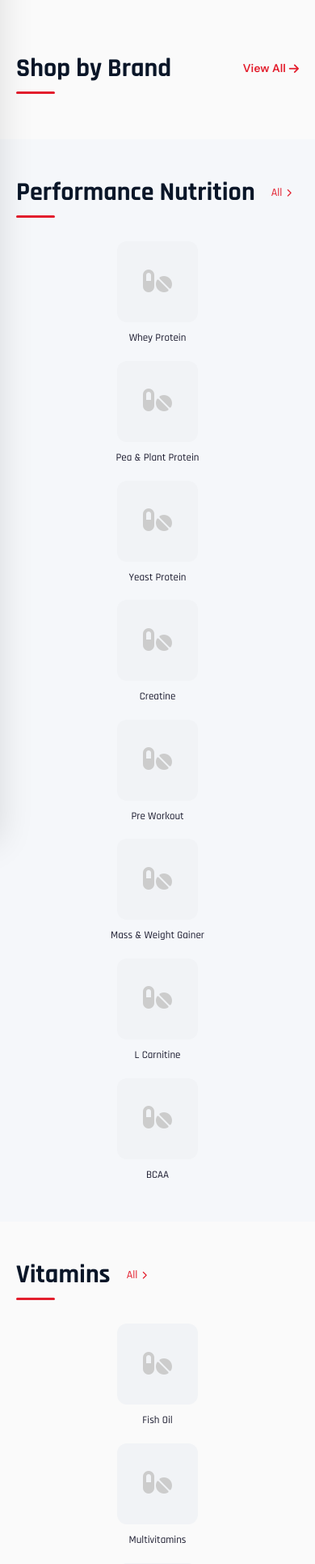
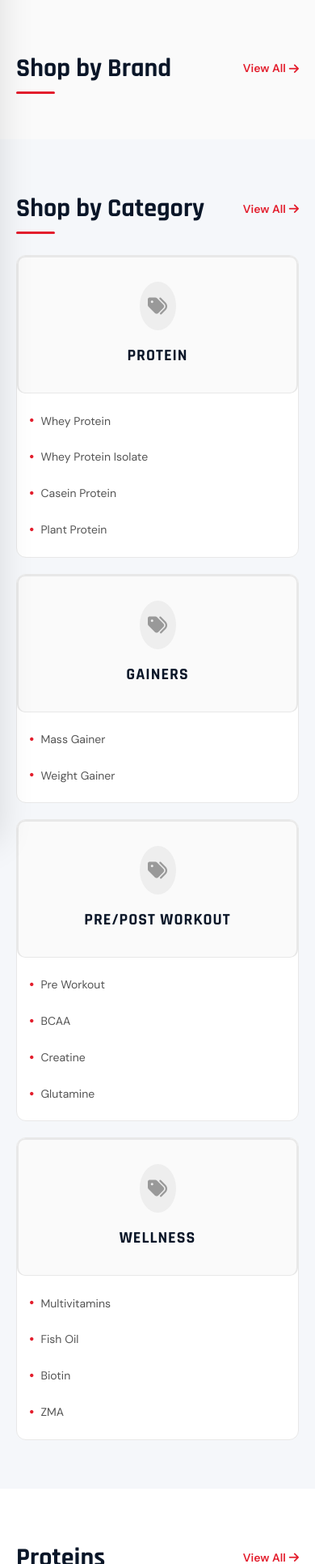
Before and after one commit to barixl/curve-sports, a Flask app: page / in a window 390 px wide. Shown: the part 413-2345 px from the top of the page at 81% size. Run offline with Flask 3, Linux system fonts and the light colour scheme; data comes from the database, SQL or seed files in the repository; data that the repository does not hold is empty.

Commit message:
Enhance storefront: Hierarchical categories and responsive category-specific product sections on home page

```diff
--- a/app.py
+++ b/app.py
@@ -94,59 +94,49 @@ def _seed_data():
     )
     db.session.add(admin)
 
-    # Clear old categories to avoid mess during development update
-    # In production, we'd use a migration or careful update
-    Category.query.delete()
-
-    # 1. Performance Nutrition
-    perf = Category(name='Performance Nutrition', slug='performance-nutrition', description='Supplements for athletic performance')
-    db.session.add(perf)
+    # Categories (Parent & Child)
+    # ── PROTEIN ──────────────────────────────────────────
+    prot = Category(name='PROTEIN', slug='protein', description='High quality protein supplements')
+    db.session.add(prot)
     db.session.flush()
 
-    perf_subs = [
-        ('Whey Protein', 'whey-protein'),
-        ('Pea & Plant Protein', 'plant-protein'),
-        ('Yeast Protein', 'yeast-protein'),
-        ('Creatine', 'creatine'),
-        ('Pre Workout', 'pre-workout'),
-        ('Mass & Weight Gainer', 'mass-gainer'),
-        ('L Carnitine', 'l-carnitine'),
-        ('BCAA', 'bcaa')
-    ]
-    for name, slug in perf_subs:
-        db.session.add(Category(name=name, slug=slug, parent_id=perf.id))
+    cat_whey = Category(name='Whey Protein', slug='whey-protein', parent_id=prot.id)
+    cat_iso  = Category(name='Whey Protein Isolate', slug='whey-isolate', parent_id=prot.id)
+    cat_cas  = Category(name='Casein Protein', slug='casein-protein', parent_id=prot.id)
+    cat_plant = Category(name='Plant Protein', slug='plant-protein', parent_id=prot.id)
 
-    # 2. Vitamins
-    vit = Category(name='Vitamins', slug='vitamins', description='Essential vitamins and minerals')
-    db.session.add(vit)
+    # ── GAINERS ──────────────────────────────────────────
+    gain = Category(name='GAINERS', slug='gainers')
+    db.session.add(gain)
     db.session.flush()
 
-    vit_subs = [
-        ('Fish Oil', 'fish-oil'),
-        ('Multivitamins', 'multivitamins'),
-        ('Magnesium', 'magnesium'),
-        ('Single Vitamins', 'single-vitamins'),
-        ('Shilajit', 'shilajit'),
-        ('Collagen', 'collagen'),
-        ('Ashwagandha', 'ashwagandha'),
-        ('Pre & Probiotics', 'probiotics')
-    ]
-    for name, slug in vit_subs:
-        db.session.add(Category(name=name, slug=slug, parent_id=vit.id))
+    cat_mass = Category(name='Mass Gainer', slug='mass-gainer', parent_id=gain.id)
+    cat_weight = Category(name='Weight Gainer', slug='weight-gainer', parent_id=gain.id)
 
-    # 3. Health Food
-    health = Category(name='Health Food', slug='health-food', description='Healthy snacks and ingredients')
-    db.session.add(health)
+    # ── PRE/POST WORKOUT ──────────────────────────────────
+    pre_post = Category(name='PRE/POST WORKOUT', slug='workout')
+    db.session.add(pre_post)
     db.session.flush()
 
-    health_subs = [
-        ('Protein Oats', 'protein-oats'),
-        ('Peanut Butter', 'peanut-butter'),
-        ('Apple Cider Vinegar (ACV)', 'acv'),
-        ('Protein Bars', 'protein-bars')
-    ]
-    for name, slug in health_subs:
-        db.session.add(Category(name=name, slug=slug, parent_id=health.id))
+    cat_pre = Category(name='Pre Workout', slug='pre-workout', parent_id=pre_post.id)
+    cat_bcaa = Category(name='BCAA', slug='bcaa', parent_id=pre_post.id)
+    cat_crea = Category(name='Creatine', slug='creatine', parent_id=pre_post.id)
+    cat_glut = Category(name='Glutamine', slug='glutamine', parent_id=pre_post.id)
+
+    # ── WELLNESS ─────────────────────────────────────────
+    well = Category(name='WELLNESS', slug='wellness')
+    db.session.add(well)
+    db.session.flush()
+
+    cat_multi = Category(name='Multivitamins', slug='multivitamins', parent_id=well.id)
+    cat_fish = Category(name='Fish Oil', slug='fish-oil', parent_id=well.id)
+    cat_biotin = Category(name='Biotin', slug='biotin', parent_id=well.id)
+    cat_zma = Category(name='ZMA', slug='zma', parent_id=well.id)
+
+    all_cats = [cat_whey, cat_iso, cat_cas, cat_plant, cat_mass, cat_weight,
+                cat_pre, cat_bcaa, cat_crea, cat_glut, cat_multi, cat_fish, cat_biotin, cat_zma]
+    for c in all_cats:
+        db.session.add(c)
 
     # Brands
     brands = [
@@ -164,80 +154,36 @@ def _seed_data():
 
     # Products
     product_images = ['Whey-Chocolate.jpg', 'muscleblaze.jpg', 'whey.webp']
-    products = [
-        Product(
-            name='Curve Gold 100% Whey Protein', slug='curve-gold-whey-protein',
-            description='Premium whey protein concentrate with 24g protein per serving. Ideal for muscle building and recovery.',
-            price=1999, original_price=2999, stock=150, category_id=1, brand_id=1,
-            rating=4.5, review_count=2341, featured=True, bestseller=True,
-            image=product_images[0]
-        ),
-        Product(
-            name='ON Gold Standard 100% Whey', slug='on-gold-standard-whey',
-            description="World's best selling whey protein. 24g blended protein, 5.5g BCAAs per serving.",
-            price=4299, original_price=5499, stock=80, category_id=1, brand_id=2,
-            rating=4.8, review_count=8921, featured=True, bestseller=True,
-            image=product_images[1]
-        ),
-        Product(
-            name='MuscleBlaze Biozyme Whey', slug='muscleblaze-biozyme-whey',
-            description='Enhanced absorption whey protein with protease enzyme blend.',
-            price=2799, original_price=3599, stock=200, category_id=1, brand_id=3,
-            rating=4.4, review_count=5612, featured=True,
-            image=product_images[2]
-        ),
-        Product(
-            name='Curve Pure Creatine Monohydrate', slug='curve-creatine-mono',
-            description='100% pure micronized creatine monohydrate. 3g per serving for strength and power.',
-            price=499, original_price=799, stock=300, category_id=2, brand_id=1,
-            rating=4.6, review_count=3210, bestseller=True,
-            image=product_images[0]
-        ),
-        Product(
-            name='MyProtein Impact Whey', slug='myprotein-impact-whey',
-            description="Europe's best selling protein powder with 21g protein per serving.",
-            price=2199, original_price=2999, stock=120, category_id=1, brand_id=4,
-            rating=4.3, review_count=4100,
-            image=product_images[1]
-        ),
-        Product(
-            name='Curve Pre-Workout Ignite', slug='curve-preworkout-ignite',
-            description='Explosive pre-workout formula with caffeine, beta-alanine and citrulline.',
-            price=999, original_price=1499, stock=90, category_id=3, brand_id=1,
-            rating=4.2, review_count=1890, featured=True,
-            image=product_images[2]
-        ),
-        Product(
-            name='AS-IT-IS Whey Protein Concentrate', slug='as-it-is-whey',
-            description='Pure, unadulterated whey protein concentrate 80%. No additives, no fillers.',
-            price=1599, original_price=2199, stock=250, category_id=1, brand_id=6,
-            rating=4.5, review_count=7823, bestseller=True,
-            image=product_images[0]
-        ),
-        Product(
-            name='MuscleBlaze Mass Gainer XXL', slug='muscleblaze-mass-gainer-xxl',
-            description='60g protein and 1000+ calories per serving for extreme mass gain.',
-            price=1799, original_price=2399, stock=60, category_id=4, brand_id=3,
-            rating=4.1, review_count=3456,
-            image=product_images[1]
-        ),
-        Product(
-            name='Curve Wellness BCAA 2:1:1', slug='curve-bcaa',
-            description='Pure BCAA in 2:1:1 ratio for muscle recovery and endurance.',
-            price=799, original_price=1199, stock=180, category_id=6, brand_id=1,
-            rating=4.3, review_count=1230,
-            image=product_images[2]
-        ),
-        Product(
-            name='ON Opti-Men Multivitamin', slug='on-opti-men-multivitamin',
-            description='Complete multivitamin for active men with 75+ ingredients.',
-            price=1899, original_price=2499, stock=100, category_id=5, brand_id=2,
-            rating=4.7, review_count=4532, featured=True,
-            image=product_images[0]
-        ),
-    ]
-    for p in products:
-        db.session.add(p)
+
+    # Helper to add 4 products for each category
+    def add_demo_products(cat_id, base_name, base_slug, brand_id):
+        for i in range(1, 5):
+            p = Product(
+                name=f"{base_name} Pro {i}",
+                slug=f"{base_slug}-{i}",
+                description=f"Premium {base_name} formula for maximum results. Pure and authentic.",
+                price=1000 + (i*200),
+                original_price=1500 + (i*200),
+                stock=50 + (i*10),
+                category_id=cat_id,
+                brand_id=brand_id,
+                rating=4.0 + (i*0.2),
+                review_count=100 * i,
+                image=product_images[i % 3]
+            )
+            db.session.add(p)
+
+    # Adding products for some key sub-categories
+    add_demo_products(cat_whey.id, 'Curve Whey', 'curve-whey', 1)
+    add_demo_products(cat_iso.id, 'ON Isolate', 'on-isolate', 2)
+    add_demo_products(cat_mass.id, 'MB Mass', 'mb-mass', 3)
+    add_demo_products(cat_pre.id, 'Curve Ignite', 'curve-ignite', 1)
+    add_demo_products(cat_multi.id, 'Opti-Men', 'opti-men', 2)
+    add_demo_products(cat_crea.id, 'Curve Creatine', 'curve-creatine', 1)
+    add_demo_products(cat_bcaa.id, 'BCAA Recovery', 'bcaa-recovery', 1)
+    add_demo_products(cat_fish.id, 'Fish Oil Premium', 'fish-oil', 5)
+
+    db.session.commit()
 
     db.session.commit()
     print('✅ Demo data seeded.')
--- a/routes/shop.py
+++ b/routes/shop.py
@@ -10,12 +10,33 @@ shop_bp = Blueprint('shop', __name__)
 def index():
     featured = Product.query.filter_by(featured=True, is_active=True).limit(8).all()
     bestsellers = Product.query.filter_by(bestseller=True, is_active=True).limit(8).all()
-    parent_categories = Category.query.filter_by(parent_id=None, is_active=True).all()
+
+    # Get top level categories only
+    categories = Category.query.filter_by(is_active=True, parent_id=None).all()
+
+    # Special lists for sections
+    def get_cat_products(slug, limit=4):
+        cat = Category.query.filter_by(slug=slug).first()
+        if not cat: return []
+        # Get products from this category and all its children
+        child_ids = [c.id for c in cat.children]
+        return Product.query.filter(
+            (Product.category_id == cat.id) | (Product.category_id.in_(child_ids))
+        ).filter_by(is_active=True).limit(limit).all()
+
+    protein_list = get_cat_products('protein')
+    gainer_list  = get_cat_products('gainers')
+    workout_list = get_cat_products('workout')
+    wellness_list = get_cat_products('wellness')
+
     new_arrivals = Product.query.filter_by(is_active=True).order_by(Product.created_at.desc()).limit(8).all()
     banners = Banner.query.filter_by(is_active=True).order_by(Banner.position).all()
     brands = Brand.query.filter(Brand.is_active==True, Brand.logo.isnot(None)).all()
+
     return render_template('shop/index.html', featured=featured, bestsellers=bestsellers,
-                           categories=parent_categories, new_arrivals=new_arrivals, banners=banners, brands=brands)
+                           categories=categories, new_arrivals=new_arrivals, banners=banners, brands=brands,
+                           protein_list=protein_list, gainer_list=gainer_list,
+                           workout_list=workout_list, wellness_list=wellness_list)
 
 
 @shop_bp.route('/products')
@@ -37,9 +58,7 @@ def products():
         query = query.filter(Product.name.ilike(f'%{search}%'))
     if category_slug:
         cat = Category.query.filter_by(slug=category_slug).first_or_404()
-        # Include children categories
-        cat_ids = [cat.id] + [child.id for child in cat.children]
-        query = query.filter(Product.category_id.in_(cat_ids))
+        query = query.filter_by(category_id=cat.id)
     else:
         cat = None
     if brand_slug:
@@ -64,10 +83,10 @@ def products():
         query = query.order_by(Product.review_count.desc())
 
     pagination = query.paginate(page=page, per_page=12, error_out=False)
-    parent_categories = Category.query.filter_by(parent_id=None, is_active=True).all()
+    categories = Category.query.filter_by(is_active=True).all()
     brands = Brand.query.filter_by(is_active=True).all()
     return render_template('shop/products.html', products=pagination.items, pagination=pagination,
-                           categories=parent_categories, brands=brands, selected_cat=cat,
+                           categories=categories, brands=brands, selected_cat=cat,
                            selected_brand=brand, sort=sort, search=search, offers=on_sale)
 
 
--- a/static/css/style.css
+++ b/static/css/style.css
@@ -620,68 +620,28 @@ tr:hover td { background: #fafafa; }
     transform: translateY(10px);
   }
 }
-/* ── SUBCATEGORY GRID ──────────────────────────────── */
-.subcategory-grid {
-  display: grid;
-  grid-template-columns: repeat(auto-fill, minmax(140px, 1fr));
-  gap: 20px;
-}
 
-.subcategory-card {
-  display: flex;
-  flex-direction: column;
-  align-items: center;
-  text-align: center;
-  gap: 12px;
-  transition: transform 0.3s ease;
-  padding: 10px;
-}
+/* ── NEW CATEGORY & RESPONSIVE GRID ────────────────── */
+.cat-grid { display: grid; grid-template-columns: repeat(auto-fill, minmax(280px, 1fr)) !important; gap: 30px !important; margin-top: 40px; }
+.cat-item-container { background: white; border-radius: 12px; overflow: hidden; border: 1px solid var(--border); transition: all 0.3s ease; }
+.cat-item-container:hover { transform: translateY(-5px); box-shadow: var(--shadow-lg); border-color: var(--primary-light); }
 
-.subcategory-card:hover {
-  transform: translateY(-5px);
-}
+.cat-card { display: block; padding: 30px 20px; text-align: center; background: #fafafa; border-bottom: 1px solid var(--border); }
+.cat-icon { height: 60px; display: flex; align-items: center; justify-content: center; margin-bottom: 15px; font-size: 40px; color: var(--primary); }
+.cat-icon img { height: 100%; object-fit: contain; }
+.cat-name { font-family: var(--font-head); font-size: 20px; font-weight: 700; text-transform: uppercase; letter-spacing: 1px; color: var(--dark); }
 
-.subcategory-icon {
-  width: 140px;
-  height: 140px;
-  background: #f1f3f6;
-  border-radius: 12px;
-  display: flex;
-  align-items: center;
-  justify-content: center;
-  overflow: hidden;
-  padding: 10px;
-}
+.sub-cat-list { padding: 15px; display: flex; flex-direction: column; gap: 8px; }
+.sub-cat-link { font-size: 14px; color: var(--text-2); padding: 4px 0; transition: color 0.2s; display: flex; align-items: center; }
+.sub-cat-link::before { content: '•'; margin-right: 8px; color: var(--primary); font-size: 18px; }
+.sub-cat-link:hover { color: var(--primary); padding-left: 5px; }
 
-.subcategory-icon img {
-  width: 100%;
-  height: 100%;
-  object-fit: contain;
-}
+.cat-placeholder { width: 60px; height: 60px; background: #eee; border-radius: 50%; display: flex; align-items: center; justify-content: center; font-size: 24px; color: #999; margin: 0 auto; }
 
-.subcategory-placeholder {
-  font-size: 32px;
-  color: #ccc;
-}
-
-.subcategory-name {
-  font-family: var(--font-head);
-  font-weight: 500;
-  font-size: 15px;
-  color: var(--text);
-  line-height: 1.2;
-}
-
-@media (max-width: 600px) {
-  .subcategory-grid {
-    grid-template-columns: repeat(auto-fill, minmax(100px, 1fr));
-    gap: 15px;
-  }
-  .subcategory-icon {
-    width: 100px;
-    height: 100px;
-  }
-  .subcategory-name {
-    font-size: 13px;
+@media (max-width: 768px) {
+  .cat-grid { grid-template-columns: 1fr !important; gap: 20px !important; }
+  .products-grid.mobile-2-col {
+    grid-template-columns: repeat(2, 1fr) !important;
+    gap: 12px !important;
   }
 }
--- a/templates/shop/index.html
+++ b/templates/shop/index.html
@@ -140,38 +140,107 @@ startAutoSlide();
   </div>
 </section>
 
-<!-- CATEGORIES HIERARCHY -->
-{% for parent in categories %}
-<section class="section category-section" style="padding: 40px 0; {% if loop.index is even %}background: #fafafa;{% endif %}">
+<!-- CATEGORIES -->
+<section class="section">
   <div class="container">
-    <div class="section-header" style="margin-bottom: 25px;">
-      <h2 class="section-title" style="display:flex; align-items:center; gap:10px;">
-        {{ parent.name }}
-        <a href="{{ url_for('shop.products', category=parent.slug) }}" style="font-size: 14px; color: var(--primary); font-weight: 500; display: flex; align-items:center; gap:5px; margin-left: 10px;">
-          All <i class="fas fa-chevron-right" style="font-size:10px;"></i>
+    <div class="section-header">
+      <h2 class="section-title">Shop by Category</h2>
+      <a href="{{ url_for('shop.products') }}" class="view-all">View All <i class="fas fa-arrow-right"></i></a>
+    </div>
+    <div class="cat-grid">
+      {% for cat in categories %}
+      <div class="cat-item-container">
+        <a href="{{ url_for('shop.products', category=cat.slug) }}" class="cat-card">
+          <div class="cat-icon">
+            {% if cat.image %}
+              <img src="{{ url_for('static', filename='images/categories/' + cat.image) }}" alt="{{ cat.name }}">
+            {% else %}
+              <div class="cat-placeholder"><i class="fas fa-tags"></i></div>
+            {% endif %}
+          </div>
+          <div class="cat-name">{{ cat.name }}</div>
         </a>
-      </h2>
-    </div>
-
-    <div class="subcategory-grid">
-      {% for sub in parent.children %}
-      <a href="{{ url_for('shop.products', category=sub.slug) }}" class="subcategory-card">
-        <div class="subcategory-icon">
-          {% if sub.image %}
-            <img src="{{ url_for('static', filename='images/categories/' + sub.image) }}" alt="{{ sub.name }}">
-          {% else %}
-            <div class="subcategory-placeholder">
-               <i class="fas fa-pills"></i>
-            </div>
-          {% endif %}
+        {% if cat.children %}
+        <div class="sub-cat-list">
+          {% for sub in cat.children %}
+          <a href="{{ url_for('shop.products', category=sub.slug) }}" class="sub-cat-link">{{ sub.name }}</a>
+          {% endfor %}
         </div>
-        <div class="subcategory-name">{{ sub.name }}</div>
-      </a>
+        {% endif %}
+      </div>
       {% endfor %}
     </div>
   </div>
 </section>
-{% endfor %}
+
+<!-- CATEGORY SECTIONS -->
+<!-- PROTEIN -->
+{% if protein_list %}
+<section class="section category-section" style="background: white;">
+  <div class="container">
+    <div class="section-header">
+      <h2 class="section-title">Proteins</h2>
+      <a href="{{ url_for('shop.products', category='protein') }}" class="view-all">View All <i class="fas fa-arrow-right"></i></a>
+    </div>
+    <div class="products-grid mobile-2-col">
+      {% for p in protein_list %}
+      {% include 'shop/_product_card.html' %}
+      {% endfor %}
+    </div>
+  </div>
+</section>
+{% endif %}
+
+<!-- GAINERS -->
+{% if gainer_list %}
+<section class="section category-section">
+  <div class="container">
+    <div class="section-header">
+      <h2 class="section-title">Gainers</h2>
+      <a href="{{ url_for('shop.products', category='gainers') }}" class="view-all">View All <i class="fas fa-arrow-right"></i></a>
+    </div>
+    <div class="products-grid mobile-2-col">
+      {% for p in gainer_list %}
+      {% include 'shop/_product_card.html' %}
+      {% endfor %}
+    </div>
+  </div>
+</section>
+{% endif %}
+
+<!-- PRE/POST WORKOUT -->
+{% if workout_list %}
+<section class="section category-section" style="background: white;">
+  <div class="container">
+    <div class="section-header">
+      <h2 class="section-title">Pre/Post Workout</h2>
+      <a href="{{ url_for('shop.products', category='workout') }}" class="view-all">View All <i class="fas fa-arrow-right"></i></a>
+    </div>
+    <div class="products-grid mobile-2-col">
+      {% for p in workout_list %}
+      {% include 'shop/_product_card.html' %}
+      {% endfor %}
+    </div>
+  </div>
+</section>
+{% endif %}
+
+<!-- WELLNESS -->
+{% if wellness_list %}
+<section class="section category-section">
+  <div class="container">
+    <div class="section-header">
+      <h2 class="section-title">Wellness</h2>
+      <a href="{{ url_for('shop.products', category='wellness') }}" class="view-all">View All <i class="fas fa-arrow-right"></i></a>
+    </div>
+    <div class="products-grid mobile-2-col">
+      {% for p in wellness_list %}
+      {% include 'shop/_product_card.html' %}
+      {% endfor %}
+    </div>
+  </div>
+</section>
+{% endif %}
 
 <!-- FEATURED PRODUCTS -->
 {% if featured %}
```
